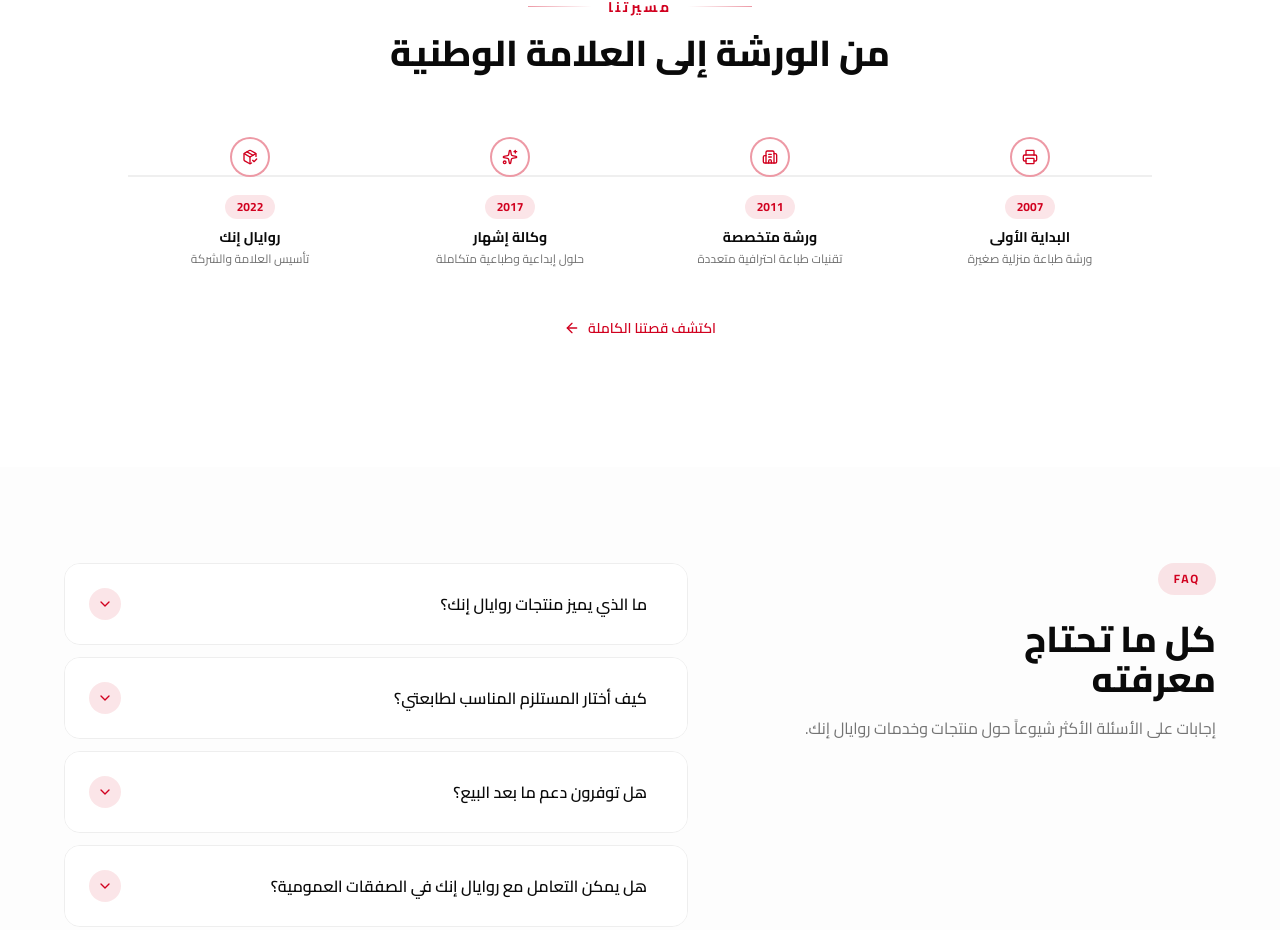
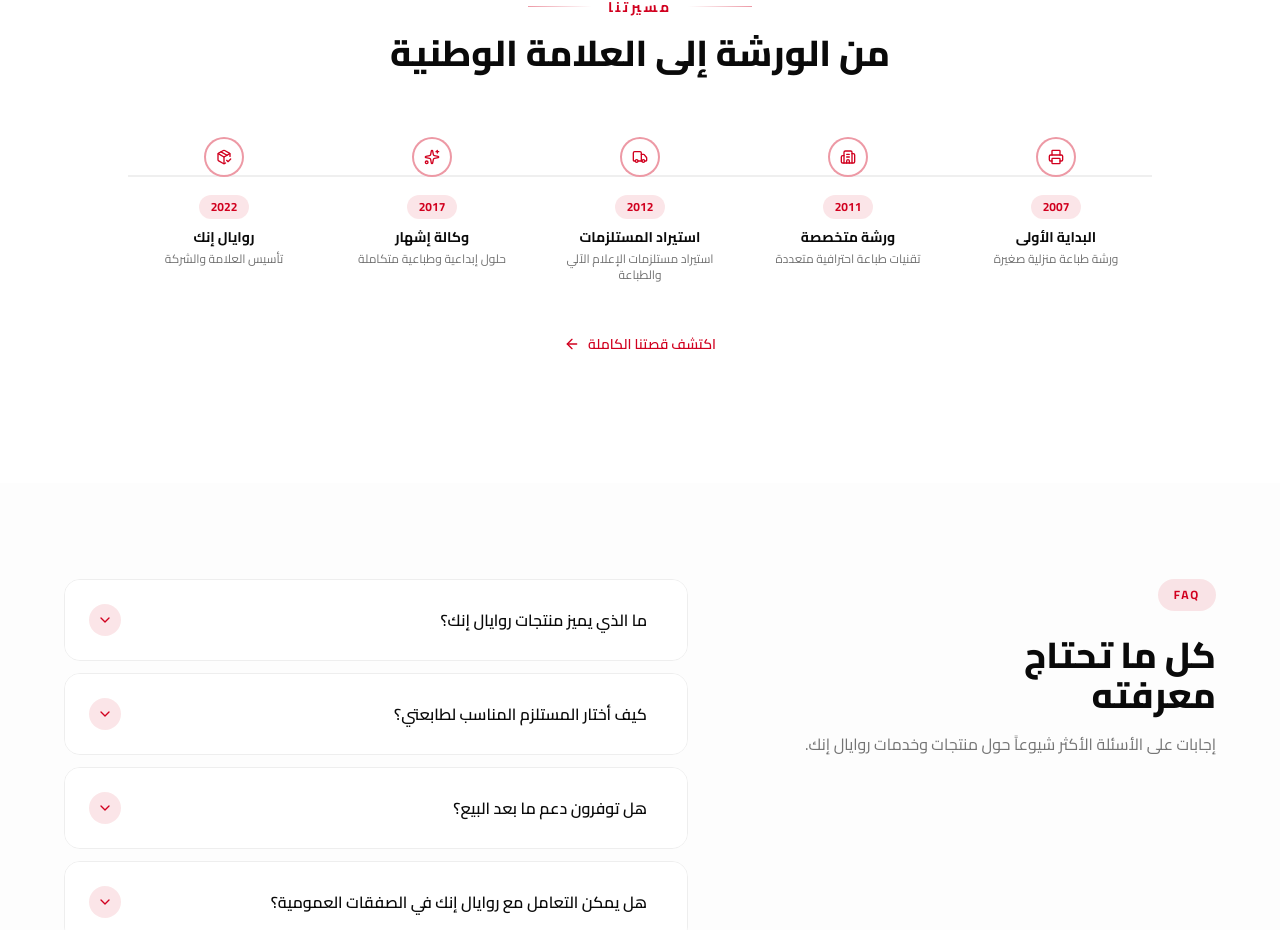
Before and after one commit to TalalD3/Royal-Ink, a Next.js app: page / in a window 1280 px wide. Shown: the part 3492-4422 px from the top of the page. Built offline with nearby package versions, Linux system fonts and the light colour scheme; a web font is replaced by a local one.

Commit message:
Content: added 2012 year to timelines

```diff
--- a/src/app/about/timeline/page.tsx
+++ b/src/app/about/timeline/page.tsx
@@ -80,7 +80,7 @@
 /** Total track width as a multiplier of viewport width. */
 const TRACK_WIDTH_VW = 350;
 
-const yearLabels = ["2007", "2011", "2017", "2022"];
+const yearLabels = ["2007", "2011", "2012", "2017", "2022"];
 
 /* ══════════════════════════ MAIN PAGE ══════════════════════════ */
 
@@ -388,6 +388,7 @@
 const mobileCards = [
   { year: "2007", title: "البداية الأولى", desc: "بدأ أحد مؤسسينا مسيرته في الطباعة من ورشة منزلية صغيرة.", image: "/images/timeline-workshop.jpg" },
   { year: "2011", title: "تأسيس ورشة متخصصة", desc: "تطور المشروع إلى افتتاح ورشة متخصصة بتقنيات متعددة.", image: "/images/hero-office.jpg" },
+  { year: "2012", title: "استيراد المستلزمات", desc: "بدأت مرحلة استيراد مستلزمات الإعلام الآلي والطباعة.", image: "/images/ri.jpg" },
   { year: "2017", title: "وكالة اتصال وإشهار", desc: "تأسست وكالة اتصال وإشهار تقدم حلولاً إبداعية متكاملة.", image: "/images/ri1.jpg" },
   { year: "2022", title: "ميلاد تيتانو كلاس وروايال إنك", desc: "اجتمعت المسيرتان لتأسيس شركة تيتانو كلاس وعلامة روايال إنك.", image: "/images/ink-cartridges.jpg", highlight: true },
 ];
--- a/src/app/page.tsx
+++ b/src/app/page.tsx
@@ -615,10 +615,11 @@
             {/* Connection line */}
             <div className="hidden md:block absolute top-[38px] right-0 left-0 h-[2px] bg-border/60 z-0" />
 
-            <div className="grid grid-cols-2 md:grid-cols-4 gap-6 md:gap-4">
+            <div className="grid grid-cols-2 md:grid-cols-5 gap-6 md:gap-4">
               {[
                 { year: "2007", title: "البداية الأولى", icon: <Printer className="w-4 h-4" />, desc: "ورشة طباعة منزلية صغيرة" },
                 { year: "2011", title: "ورشة متخصصة", icon: <Building2 className="w-4 h-4" />, desc: "تقنيات طباعة احترافية متعددة" },
+                { year: "2012", title: "استيراد المستلزمات", icon: <Truck className="w-4 h-4" />, desc: "استيراد مستلزمات الإعلام الآلي والطباعة" },
                 { year: "2017", title: "وكالة إشهار", icon: <Sparkles className="w-4 h-4" />, desc: "حلول إبداعية وطباعية متكاملة" },
                 { year: "2022", title: "روايال إنك", icon: <PackageCheck className="w-4 h-4" />, desc: "تأسيس العلامة والشركة" },
               ].map((item, i) => (
```
